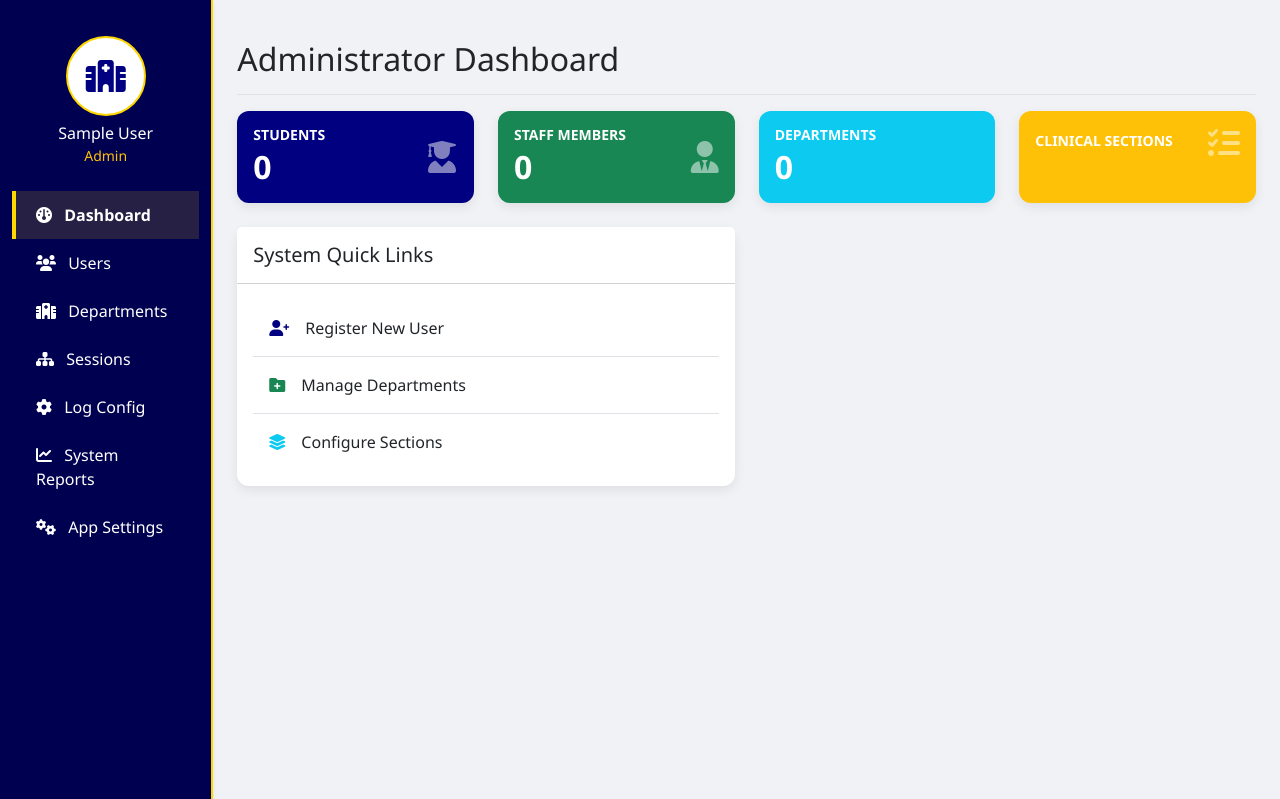
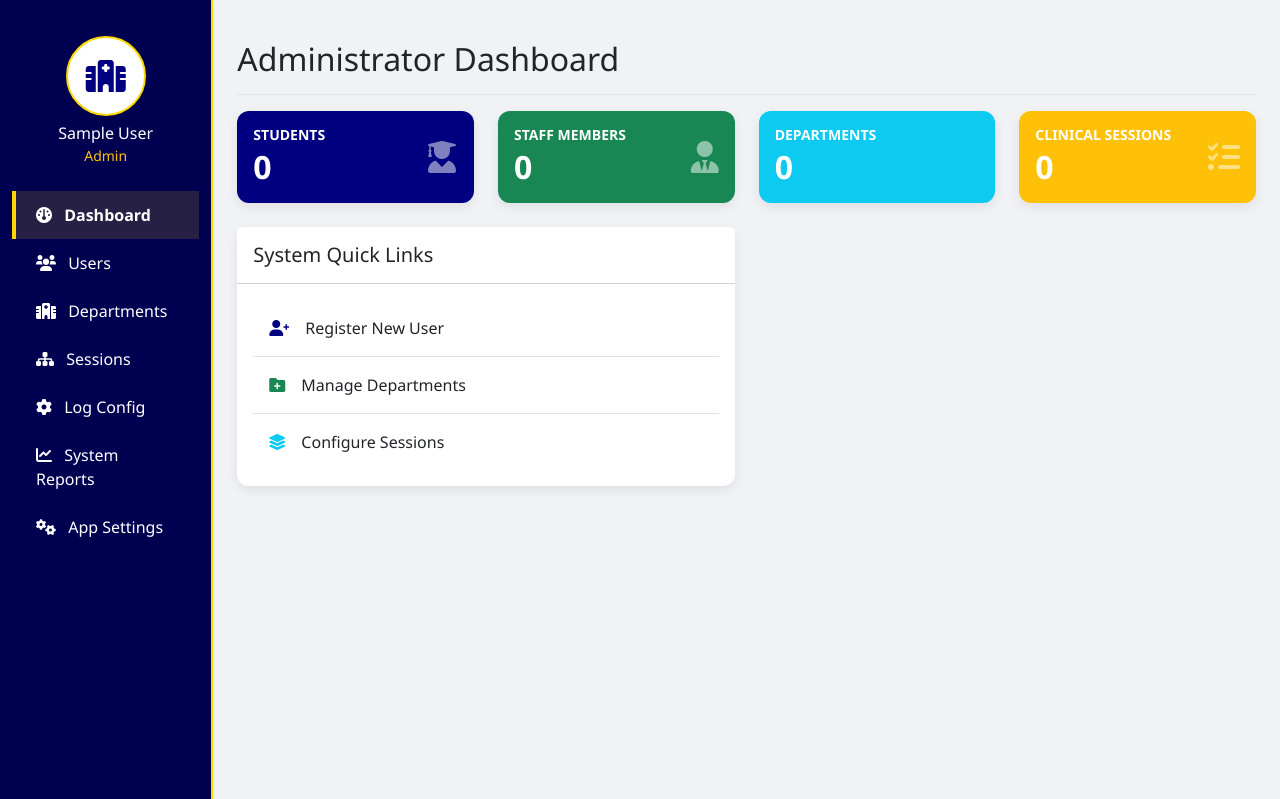
Before and after one commit to kodenyen/ujlogsys, a PHP site: page /admin/dashboard in a window 1280 px wide. Shown: the part 59-858 px from the top of the page. Run offline with PHP 8.4, Linux system fonts and the light colour scheme; the visitor is signed in with stand-in values (Sample User, id 1); data comes from the database, SQL or seed files in the repository; data that the repository does not hold is empty; some libraries are stand-ins or nearby versions.

Commit message:
Cleanup: Final renaming of Section to Session in UI and docs.

```diff
--- a/views/admin/dashboard.php
+++ b/views/admin/dashboard.php
@@ -51,8 +51,8 @@
                 <div class="card-body">
                     <div class="d-flex justify-content-between align-items-center">
                         <div>
-                            <h6 class="card-title text-uppercase mb-1 small fw-bold">Clinical Sections</h6>
-                            <h2 class="mb-0 fw-bold"><?= $section_count ?></h2>
+                            <h6 class="card-title text-uppercase mb-1 small fw-bold">Clinical Sessions</h6>
+                            <h2 class="mb-0 fw-bold"><?= $session_count ?></h2>
                         </div>
                         <i class="fa-solid fa-list-check fa-2x opacity-50"></i>
                     </div>
@@ -75,8 +75,8 @@
                         <a href="<?= BASE_URL ?>/admin/departments" class="list-group-item list-group-item-action py-3 d-flex align-items-center">
                             <i class="fa-solid fa-folder-plus me-3 text-success"></i> Manage Departments
                         </a>
-                        <a href="<?= BASE_URL ?>/admin/sections" class="list-group-item list-group-item-action py-3 d-flex align-items-center">
-                            <i class="fa-solid fa-layer-group me-3 text-info"></i> Configure Sections
+                        <a href="<?= BASE_URL ?>/admin/sessions" class="list-group-item list-group-item-action py-3 d-flex align-items-center">
+                            <i class="fa-solid fa-layer-group me-3 text-info"></i> Configure Sessions
                         </a>
                     </div>
                 </div>
```
Also changed, not shown: INSTALLATION.md (+1 -1 lines).
